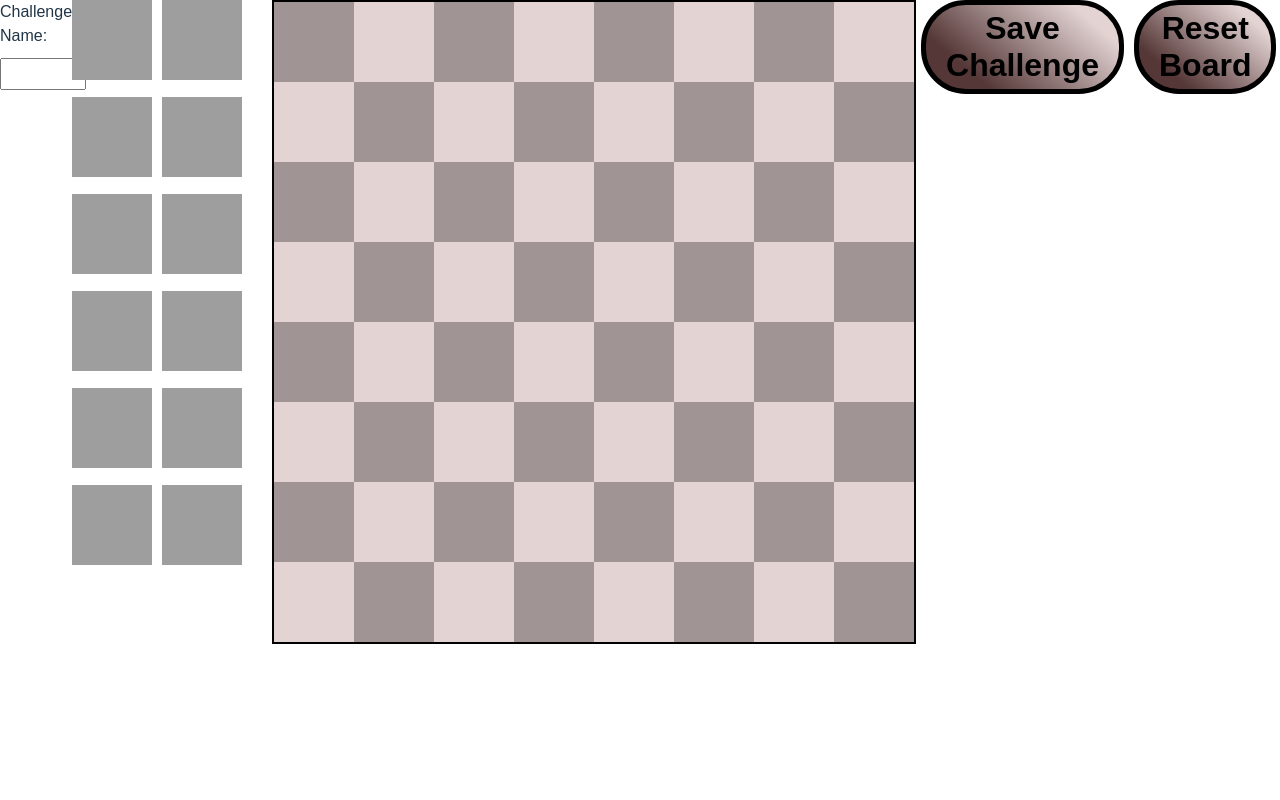
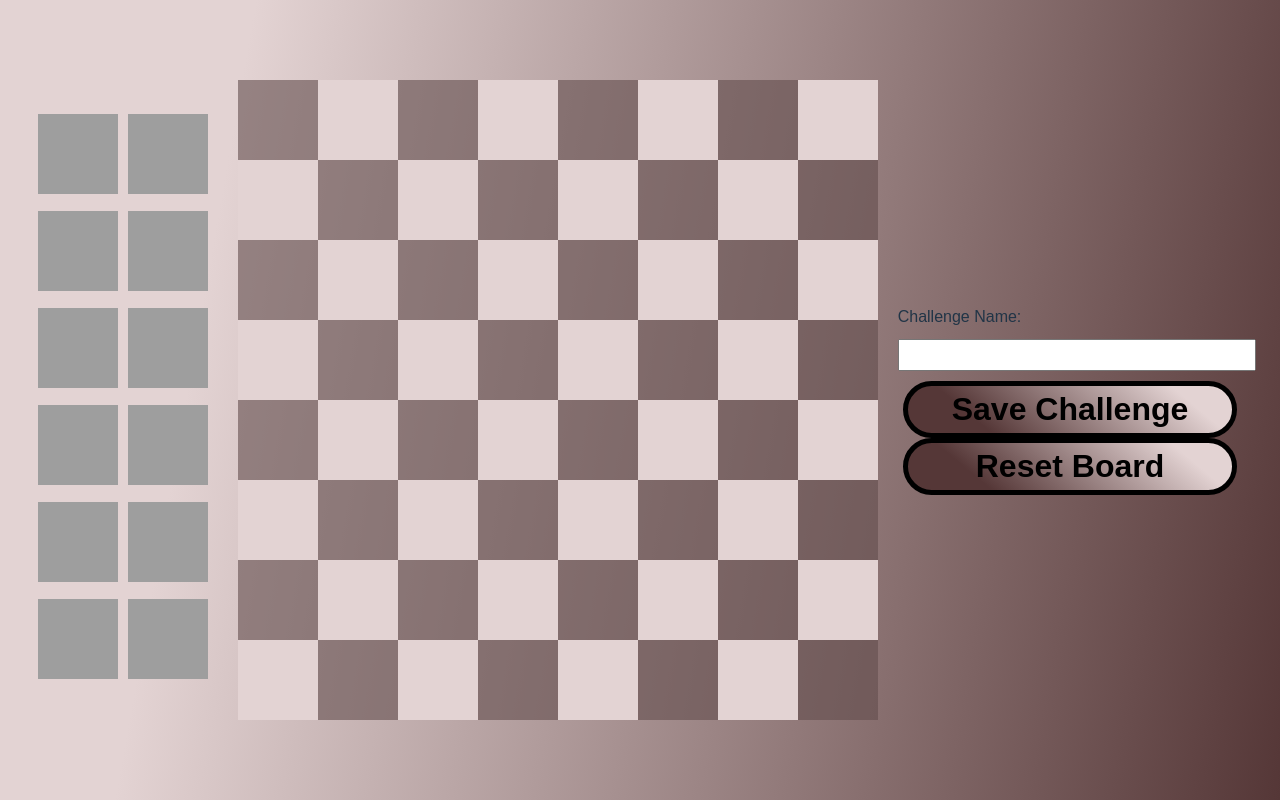
Before and after one commit to jakubecm/itu_project_2024, a React (Vite) app in the folder frontend/fit-chess/: page /challenge/create in a window 1280 px wide. Built offline with nearby package versions, Linux system fonts and the light colour scheme; a web font is replaced by a local one.

Commit message:
feat: new desing for challenge create

```diff
--- a/frontend/fit-chess/src/Challenge/ChallengeCreate.css
+++ b/frontend/fit-chess/src/Challenge/ChallengeCreate.css
@@ -1,17 +1,21 @@
 .challenge-create {
   display: flex;
   flex-direction: row;
-    justify-content: flex-start;
-    align-items: flex-start;
+  justify-content: center;
+  align-items: center;
+  background: linear-gradient(100deg, #E3D3D3 18%, #553737 100%);
+  min-height: 100vh;
+  min-width: none;
+
 }
 
-  .pieces-wrapper {
+.challenge-create .pieces-wrapper {
   display: flex;
   flex-direction: row;
   margin-right: 20px;
 }
 
-  .piece-column {
+.challenge-create .piece-column {
   display: flex;
   flex-direction: column;
   justify-content: space-around;
@@ -20,28 +24,36 @@
   gap: 10px;
 }
 
-  .board-wrapper {
+.challenge-create .board-wrapper {
   display: grid;
-    border: 2px solid black;
+
 }
 
-  .square {
+.challenge-create .square {
   width: 80px;
   height: 80px;
 }
 
-  .black-square_challenge {
+.challenge-create .black-square_challenge {
   background-color: #6b5e53;
 }
 
-  .white-square_challenge {
-    background-color: #e3d3c6;
+.challenge-create .white-square_challenge {
+  background-color: #E3D3D3;
 }
 
-  .challenge-name-input {
+.challenge-create .challenge-name-input {
   margin: 10px 0;
   padding: 5px;
   font-size: 16px;
   width: 100%;
-    max-width: 300px;
+  max-width: 380px;
 }
+
+.challenge-create .challenge-info-wrapper {
+  margin-left: 20px;
+  display: flex;
+  flex-direction: column;
+  justify-content: flex-start;
+
+}
--- a/frontend/fit-chess/src/Challenge/ChallengeCreate.tsx
+++ b/frontend/fit-chess/src/Challenge/ChallengeCreate.tsx
@@ -180,8 +180,27 @@ const ChallengeCreate: React.FC = () => {
 
   return (
     <DndProvider backend={HTML5Backend}>
+      <div style={{ justifyContent: 'center',     alignItems: 'center'}}>
         <div className="challenge-create">
-        <div>
+          {error && <div className="error-message">{error}</div>}
+
+          <div className="pieces-wrapper">
+            <div className="piece-column">{renderPieces(false, 'regular')}</div>
+            <div className="piece-column">{renderPieces(true, 'regular')}</div>
+          </div>
+
+          <div
+            className="board-wrapper"
+            style={{
+              display: 'grid',
+              gridTemplateColumns: `repeat(8, ${SQUARE_SIZE})`,
+            }}
+          >
+            {renderSquares()}
+          </div>
+
+          <div style={{ display: 'flex', justifyContent: 'center', flexDirection: 'column' }}>
+            <div className="challenge-info-wrapper">
               <label>
               Challenge Name:
               <input
@@ -191,31 +210,19 @@ const ChallengeCreate: React.FC = () => {
                 className="challenge-name-input"
               />
               </label>
-        </div>
-        {error && <div className="error-message">{error}</div>}
-        <div className="pieces-wrapper">
-          <div className="piece-column">{renderPieces(false, 'regular')}</div>
-          <div className="piece-column">{renderPieces(true, 'regular')}</div>
-        </div>
-        <div
-          className="board-wrapper"
-          style={{
-            display: 'grid',
-            gridTemplateColumns: `repeat(8, ${SQUARE_SIZE})`,
-          }}
-        >
-          {renderSquares()}
-        </div>
               <button onClick={saveChallenge} className="save-challenge-button">
                 {id ? 'Update Challenge' : 'Save Challenge'}
               </button>
               <button onClick={resetBoard} className="reset-board-button">
                 Reset Board
               </button>
-
+            </div>
+          </div>
+        </div>
       </div>
     </DndProvider>
   );
+
 };
 
 export default ChallengeCreate;
```
Lines whose indentation alone changed are shown as unchanged.
